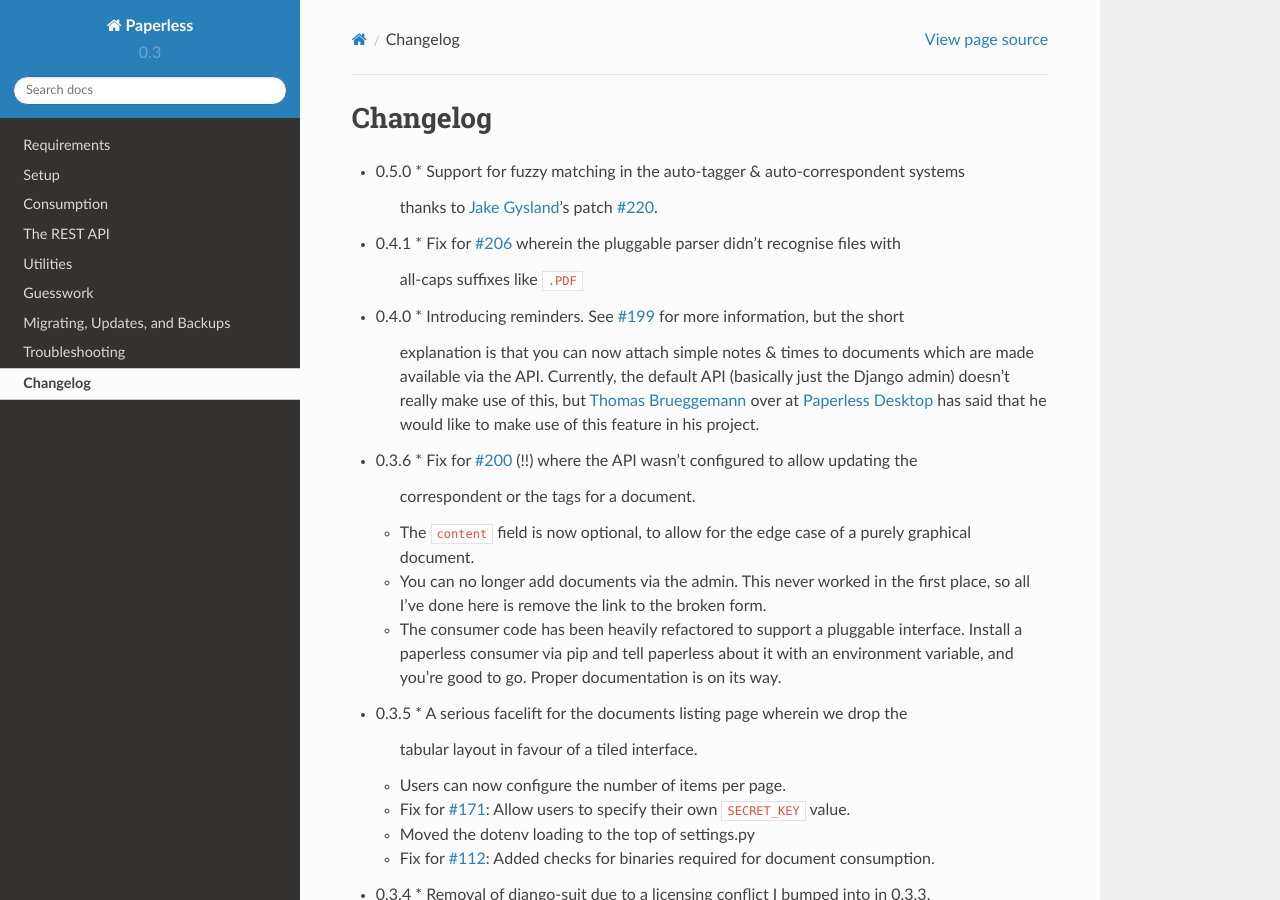
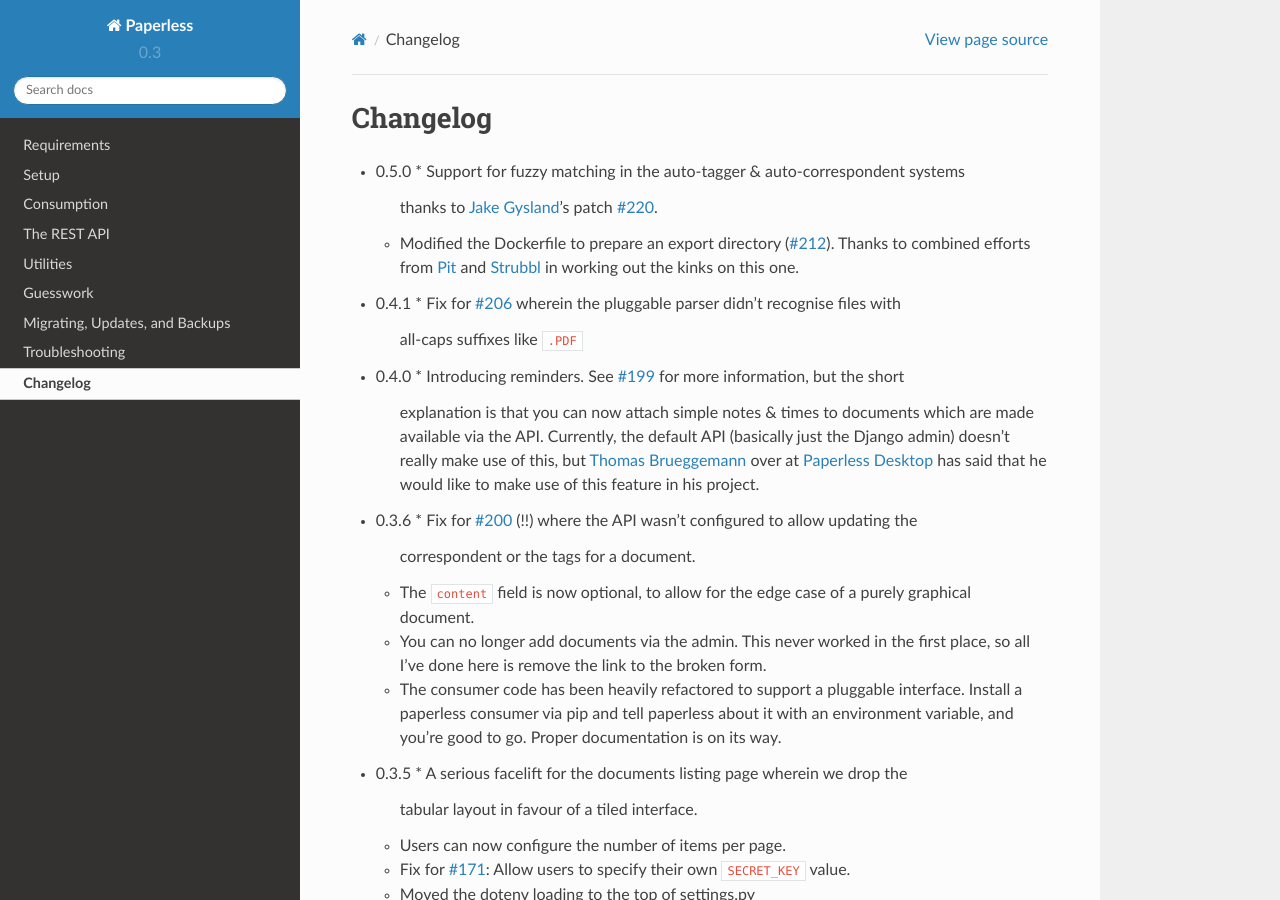
Before and after one commit to repoRangee/Large-scale, a Sphinx documentation site: the page built from docs/changelog.rst, in a window 1280 px wide and 900 px high. Built offline with Sphinx 7.4.7 and the Read the Docs theme 2.0.0, drawn with Linux system fonts in a browser that asks for light colours; formulas are drawn with MathJax 3.

Commit message:
add: credit for #212

```diff
--- a/docs/changelog.rst
+++ b/docs/changelog.rst
@@ -4,6 +4,9 @@ Changelog
 * 0.5.0
   * Support for fuzzy matching in the auto-tagger & auto-correspondent systems
     thanks to `Jake Gysland`_'s patch `#220`_.
+  * Modified the Dockerfile to prepare an export directory (`#212`_).  Thanks
+    to combined efforts from `Pit`_ and `Strubbl`_ in working out the kinks on
+    this one.
 
 * 0.4.1
   * Fix for `#206`_ wherein the pluggable parser didn't recognise files with
@@ -191,6 +194,7 @@ Changelog
 .. _Justin Snyman: https://github.com/stringlytyped
 .. _Thomas Brueggemann: https://github.com/thomasbrueggemann
 .. _Jake Gysland: https://github.com/jgysland
+.. _Strubbl: https://github.com/strubbl
 .. _Paperless Desktop: https://github.com/thomasbrueggemann/paperless-desktop
 
 .. _#20: https://github.com/danielquinn/paperless/issues/20
@@ -221,4 +225,5 @@ Changelog
 .. _#199: https://github.com/danielquinn/paperless/issues/199
 .. _#200: https://github.com/danielquinn/paperless/issues/200
 .. _#206: https://github.com/danielquinn/paperless/issues/206
+.. _#212: https://github.com/danielquinn/paperless/pull/212
 .. _#220: https://github.com/danielquinn/paperless/pull/220
```
